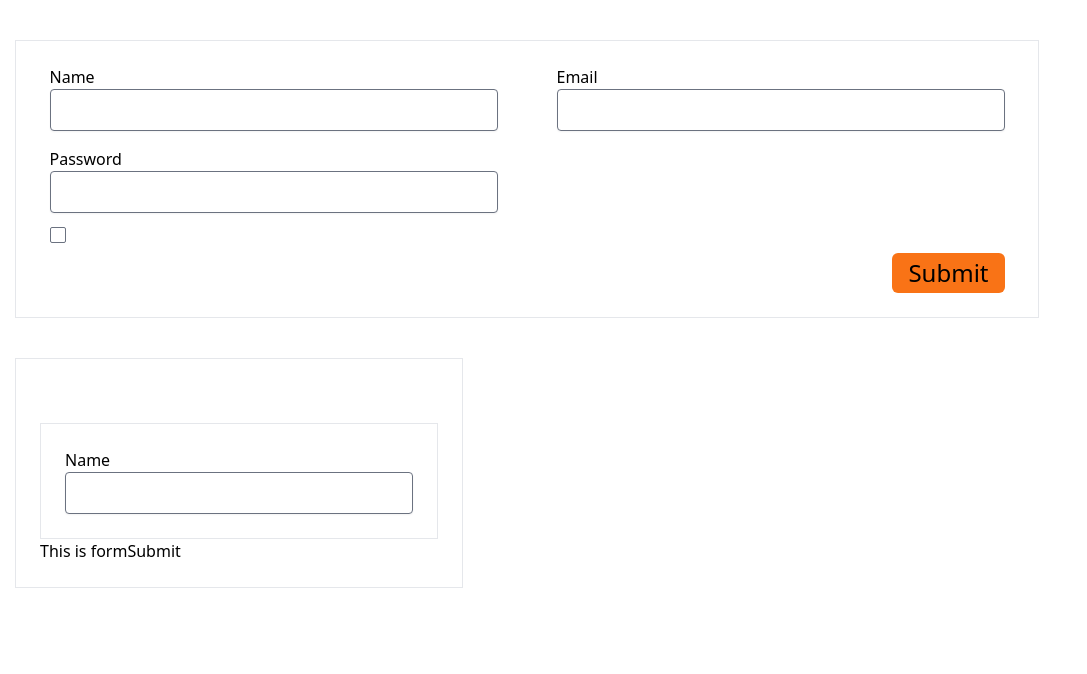
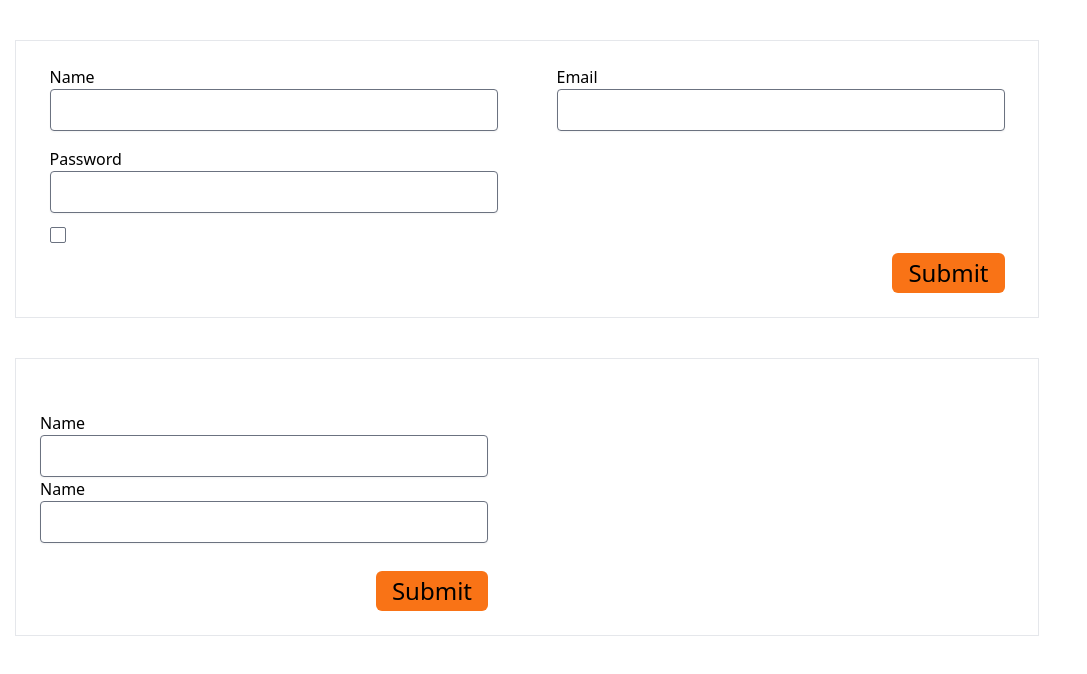
Before and after one commit to Atik074/react-hook-form, a React (Vite) app: page / in a window 1280 px wide. Shown: the top 674 px of the page, without its empty margins (0-1087 px from the left). Built offline with nearby package versions, Linux system fonts and the light colour scheme.

Commit message:
input different barrel pattern way

```diff
--- /dev/null
+++ b/src/ReuseableForm/Input.tsx
@@ -0,0 +1,15 @@
+
+export const Input = ({label , register , errors , type}) => {
+    return (
+
+     <div className="w-full max-w-md">
+        <label className="block" htmlFor="email">{label}</label>
+     <input className="border rounded" type={type} id="email" {...register} />
+                {
+                  errors.email && (
+                        <span className="text-red-500 text-md ml-6">{errors?.email?.message}</span>
+                    )}
+            </div>
+
+    );
+};
--- a/src/ReuseableForm/index.ts
+++ b/src/ReuseableForm/index.ts
@@ -1,3 +1,4 @@
 export * from  '.././components/reactHookForm/FormSection';
 export * from  '.././components/reactHookForm/FormSubmit';
 export * from  '.././components/reactHookForm/Form'
+export * from  '../ReuseableForm/input'
--- a/src/components/layout/MainLayout.tsx
+++ b/src/components/layout/MainLayout.tsx
@@ -4,6 +4,7 @@ import { Form } from "../reactHookForm/Form";
 import { FormSection } from "../reactHookForm/FormSection";
 import { FormSubmit } from "../reactHookForm/FormSubmit";
 import { FieldValues, useForm } from "react-hook-form";
+import { Input } from "../../ReuseableForm/input";
 
 
 const MainLayout = () => {
@@ -17,7 +18,7 @@ const MainLayout = () => {
         <div className="w-[1250px] mx-auto">
               <ReactHookForm/>
              {/* barrel Pattern */}
-             <Form onSubmit={handleSubmit(onSubmit)}>
+             <Form double={true} onSubmit={handleSubmit(onSubmit)}>
                 <FormSection>
 
                 <div className="w-full max-w-md">
@@ -30,6 +31,16 @@ const MainLayout = () => {
 
                     </div>
 
+                 <Input
+                     type='text'
+                        register={register('text')}
+                        label= "Name"
+                         errors={errors}
+                    />
+
+
+
+
                 </FormSection>
                 <FormSubmit/>
              </Form>
--- a/src/components/reactHookForm/FormSection.tsx
+++ b/src/components/reactHookForm/FormSection.tsx
@@ -6,7 +6,7 @@ export const FormSection = ({children}) => {
   const {double}  = useContext(FormELementContext)
 
     return (
-        <div className={cn("mt-10 w-full   border p-6" ,{
+        <div className={cn("my-7 w-full" ,{
             "max-w-5xl" : double ,
             "max-w-md"  : !double
           })}>
--- a/src/components/reactHookForm/FormSubmit.tsx
+++ b/src/components/reactHookForm/FormSubmit.tsx
@@ -1,8 +1,18 @@
+import { useContext } from "react";
+import cn from "../../util/cn";
+import { FormELementContext } from "./Form";
 
 export const FormSubmit = () => {
+  const {double} = useContext(FormELementContext)
+
     return (
-        <div>
-            <h1>This is formSubmit</h1>
+        <div className={cn("w-full" ,{
+            "max-w-5xl" : double ,
+            "max-w-md"  : !double
+          })}>
+              <div className=" w-full max-w-md col-start-1 md:col-start-2  flex justify-end">
+                <button className="bg-orange-500 text-2xl rounded-md px-4 py-1 w-full md:w-fit">Submit</button>
+            </div>
         </div>
     );
 };
```
